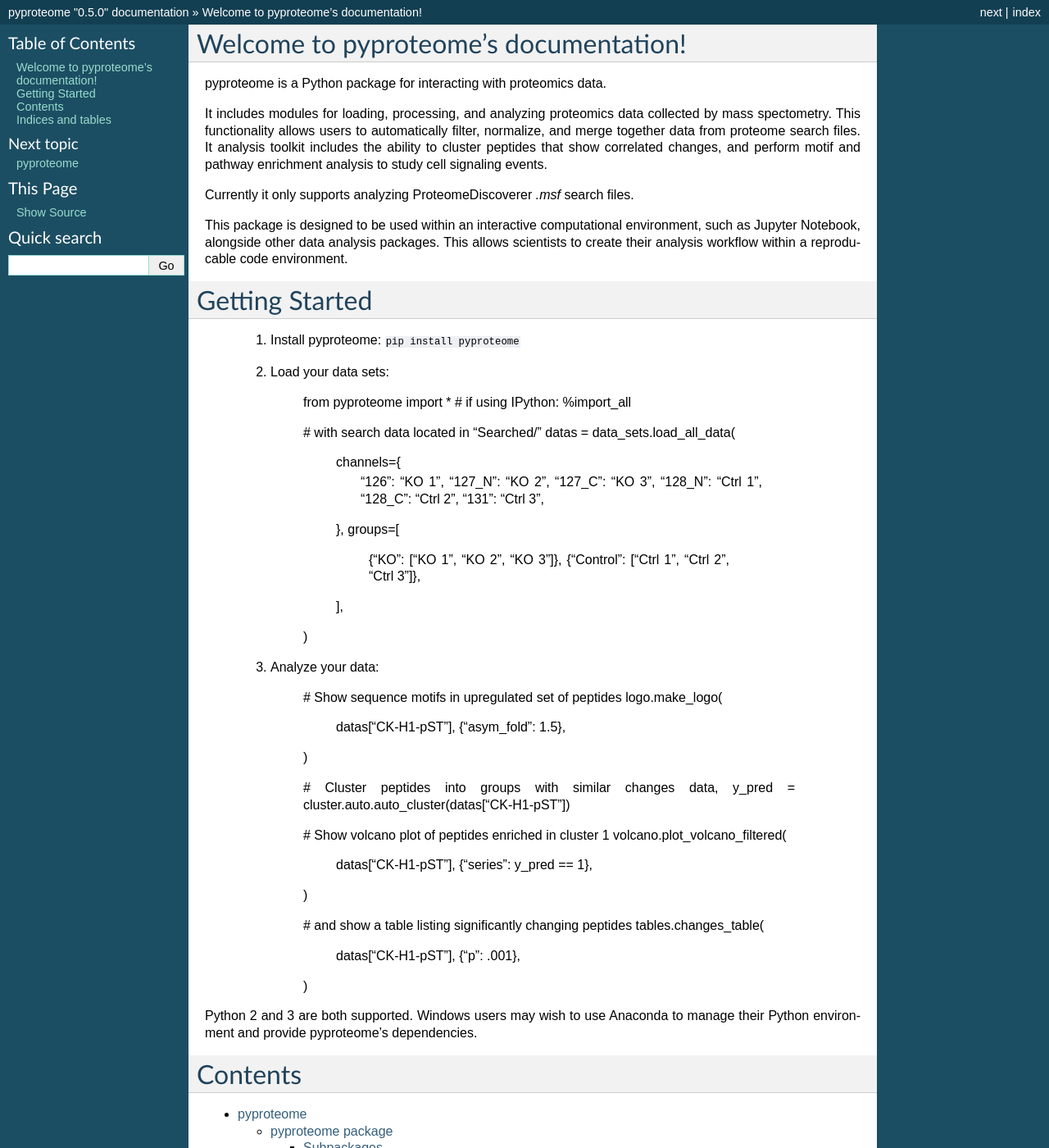
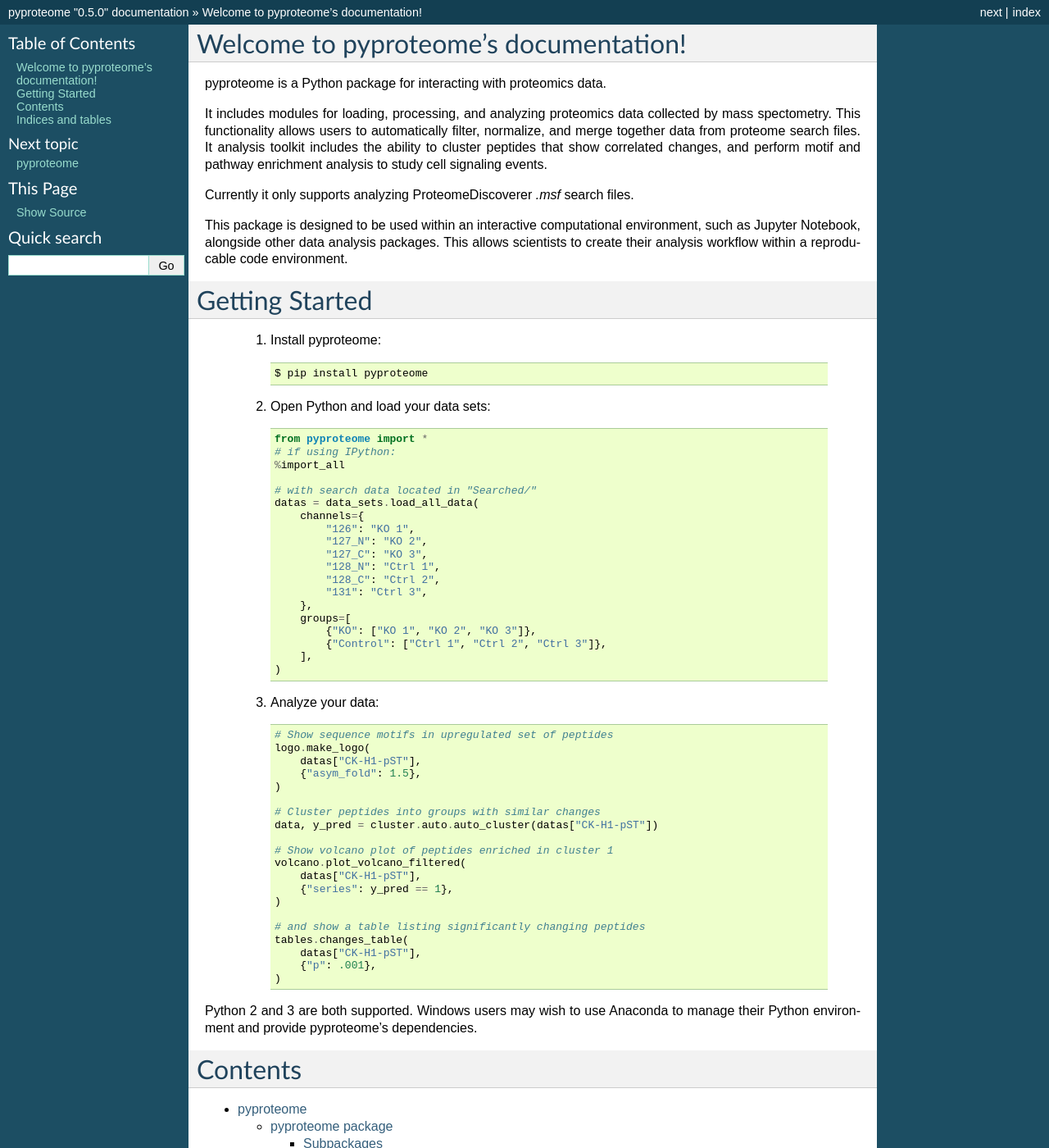
Before and after one commit to white-lab/pyproteome, a Sphinx documentation site: the page built from docs/index.rst, in a window 1280 px wide and 1400 px high. Shown: the whole window at 82% size. Built offline with Sphinx 7.4.7, drawn with Linux system fonts in a browser that asks for light colours.

Commit message:
Fixed syntax

```diff
--- a/docs/index.rst
+++ b/docs/index.rst
@@ -25,9 +25,11 @@ code environment.
 Getting Started
 ===============
 
-  1. Install pyproteome: ``pip install pyproteome``
+  1. Install pyproteome::
 
-  2. Load your data sets:
+      $ pip install pyproteome
+
+  2. Open Python and load your data sets::
 
       from pyproteome import *
       # if using IPython:
@@ -49,7 +51,7 @@ Getting Started
           ],
       )
 
-  3. Analyze your data:
+  3. Analyze your data::
 
       # Show sequence motifs in upregulated set of peptides
       logo.make_logo(
```
